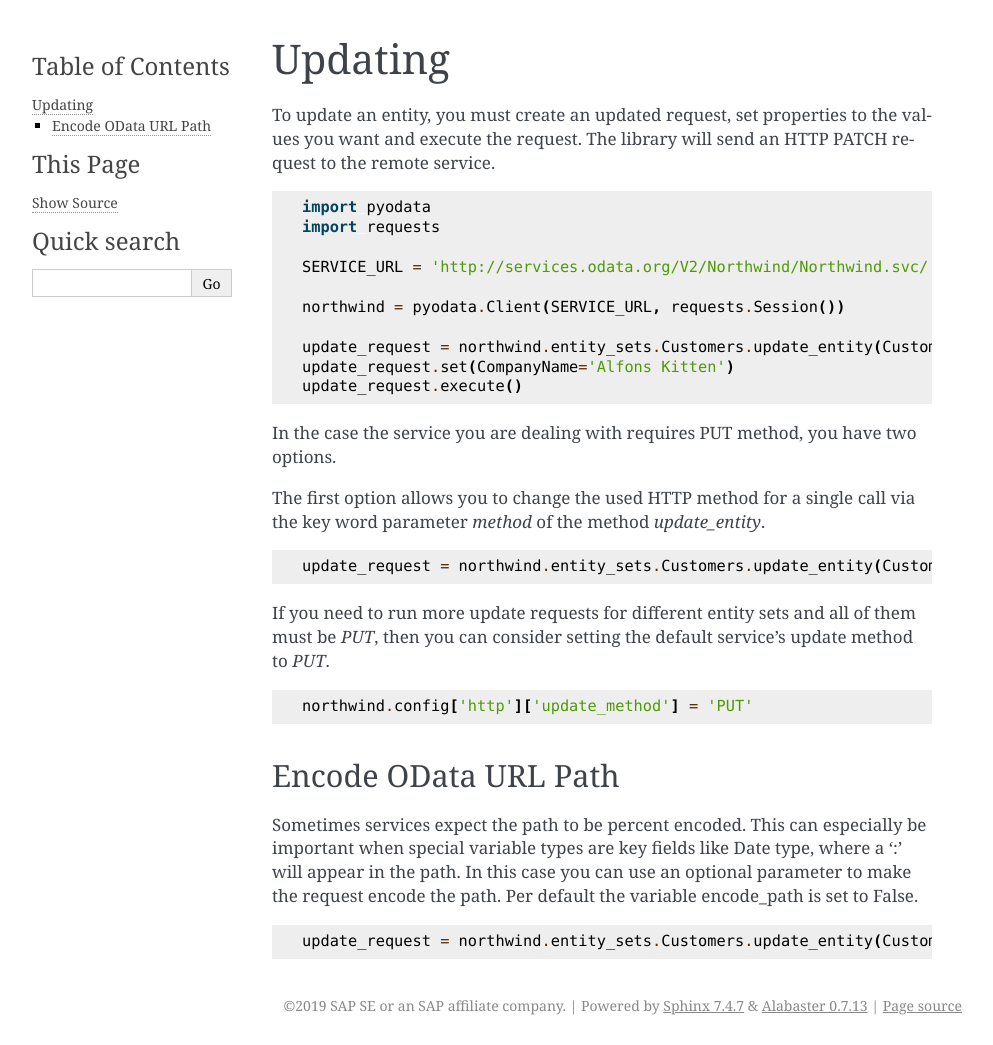
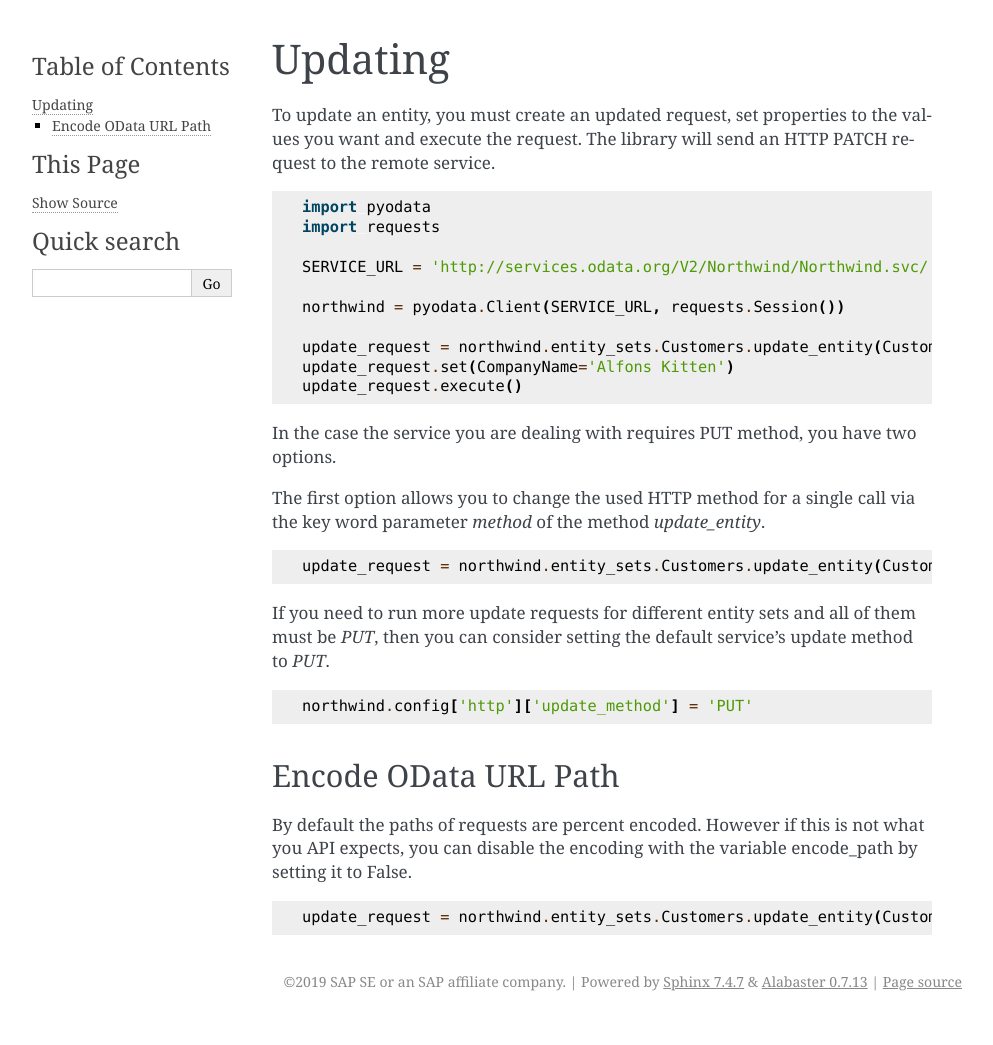
Before and after one commit to SAP/python-pyodata, a Sphinx documentation site: the page built from docs/usage/updating.rst, in a window 1280 px wide. Shown: the whole page, without its empty margins (148-1141 px from the left). Built offline with Sphinx 7.4.7, drawn with Linux system fonts in a browser that asks for light colours; after the commit the page ends 1021 px from its top, so only the background shows below that.

Commit message:
doc: update encode path description

```diff
--- a/docs/usage/updating.rst
+++ b/docs/usage/updating.rst
@@ -38,11 +38,10 @@ then you can consider setting the default service's update method to *PUT*.
 Encode OData URL Path
 -------------------------------------------
 
-Sometimes services expect the path to be percent encoded. This can especially be important
-when special variable types are key fields like Date type, where a ':' will appear in the path.
-In this case you can use an optional parameter to make the request encode the path.
-Per default the variable encode_path is set to False.
+By default the paths of requests are percent encoded. However if this is not what you API expects,
+you can disable the encoding with the variable encode_path by setting it to False.
+
 
 .. code-block:: python
 
-    update_request = northwind.entity_sets.Customers.update_entity(CustomerID='ALFKI', encode_path=True)
+    update_request = northwind.entity_sets.Customers.update_entity(CustomerID='ALFKI', encode_path=False)
```
Also changed, not shown: CHANGELOG.md (+1 -0 lines), docs/usage/deleting.rst (+12 -0 lines), docs/usage/querying.rst (+3 -5 lines), 1 other file.
